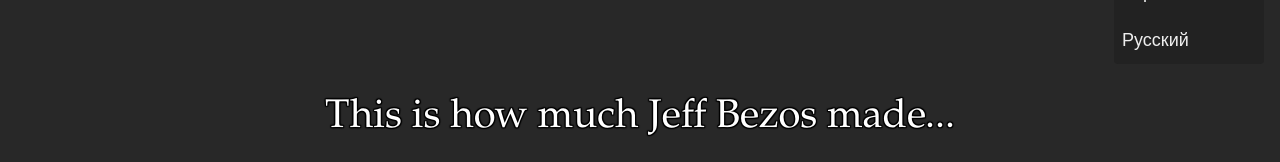
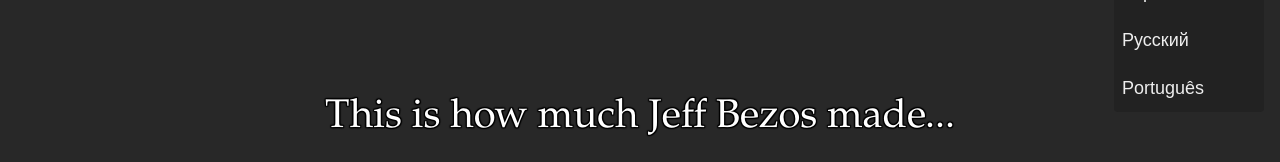
Before and after one commit to alvaromontoro/bezos-calculator, a plain HTML site: page index.html in a window 1280 px wide. Both pictures are taken after a click on the button "Change language". Shown: the part 148-310 px from the top of the page. Drawn offline with Linux system fonts and the light colour scheme.

Commit message:
Update index.html

```diff
--- a/index.html
+++ b/index.html
@@ -79,6 +79,7 @@
       <button onclick="languageClick('en')">English</button>
       <button onclick="languageClick('es')">Espa&ntilde;ol</button>
       <button onclick="languageClick('ru')">Русский</button>
+      <button onclick="languageClick('pt')">Português</button>
     </div>
 
     <main>
```
